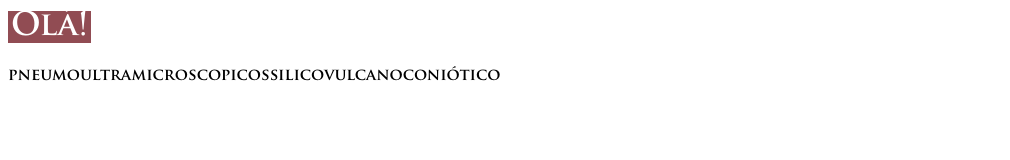
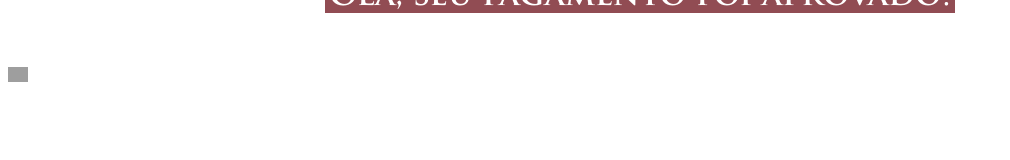
Before and after one commit to Asure500/meusite, a plain HTML site: page site.html in a window 1280 px wide. Shown: the whole page, without its empty margins (0-1010 px from the left). Drawn offline with Linux system fonts and the light colour scheme; grey boxes are pictures that could not be loaded.

Commit message:
tentando fazer a tela de pagamento

```diff
--- a/site.css
+++ b/site.css
@@ -5,3 +5,7 @@
 body {
   font-family: 'MinhaFonte', sans-serif;
 }
+.texto {
+  transform: translateY(-30px);
+  text-align: center;
+}
--- a/site.html
+++ b/site.html
@@ -13,8 +13,10 @@
 </head>
 
 <body>
-    <h1><span style="background-color: #914c53; color: #ffffff; padding: 0 3px;">Olá!</span></h1>
-    <p><strong>pneumoultramicroscopicossilicovulcanoconiótico</strong></p>
+    <h1 class="texto"><span style="background-color: #914c53; color: #ffffff; padding: 0 3px;">Olá, seu pagamento foi aprovado!</span></h1>
+    <p>
+        <img src="https://i.pinimg.com/736x/44/ef/cd/44efcd7d646e517642baeb26bac84c32--happy-faces-emojis.jpg" alt="emoji de joinha" style="width:20px; vertical-align:middle;">
+    </p>
 <script src="site.js" defer></script>
 </body>
 </html>
```
